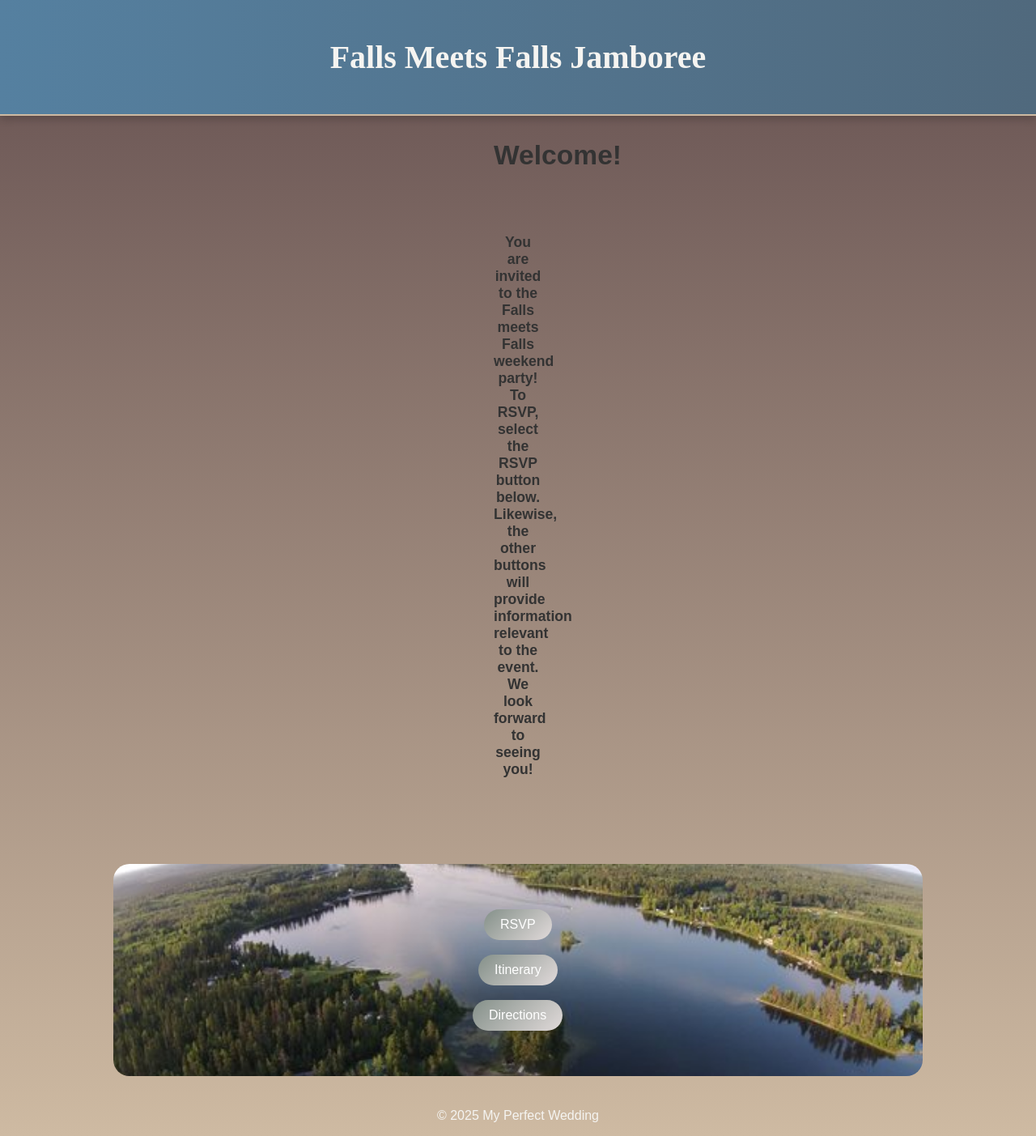
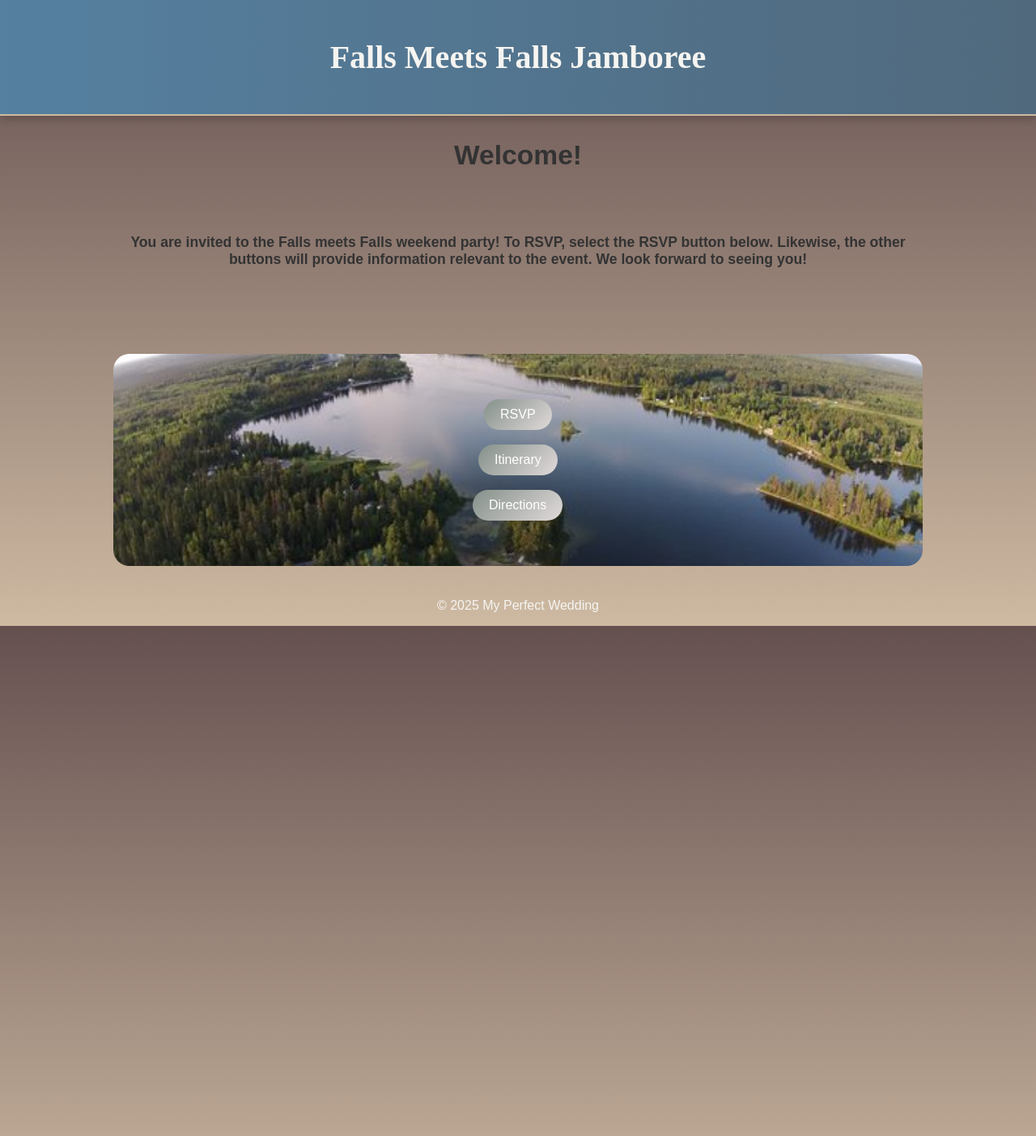
Before and after one commit to GitHerDone17/MyPerfectWedding, a Jekyll site: the page built from index.md, in a window 1280 px wide. Shown: the whole page at 81% size. Built offline with Jekyll 4.4.1, drawn with Linux system fonts in a browser that asks for light colours; our own code applies the rules of GitHub Pages for plain Markdown files.

Commit message:
Update custom.css

```diff
--- a/assets/css/custom.css
+++ b/assets/css/custom.css
@@ -75,7 +75,7 @@ html, body {
   font-size: 1.1rem;
   text-align: center;
   margin: 20px auto;
-  max-width: 100px;
+  max-width: 1000px;
   padding: 10px 20px;
   color: #333;
 }
@@ -84,7 +84,7 @@ html, body {
   font-size: 2.1rem;
   text-align: center;
   margin: 20px auto;
-  max-width: 100px;
+  max-width: 1000px;
   padding: 10px 20px;
   color: #333;
 }
```
